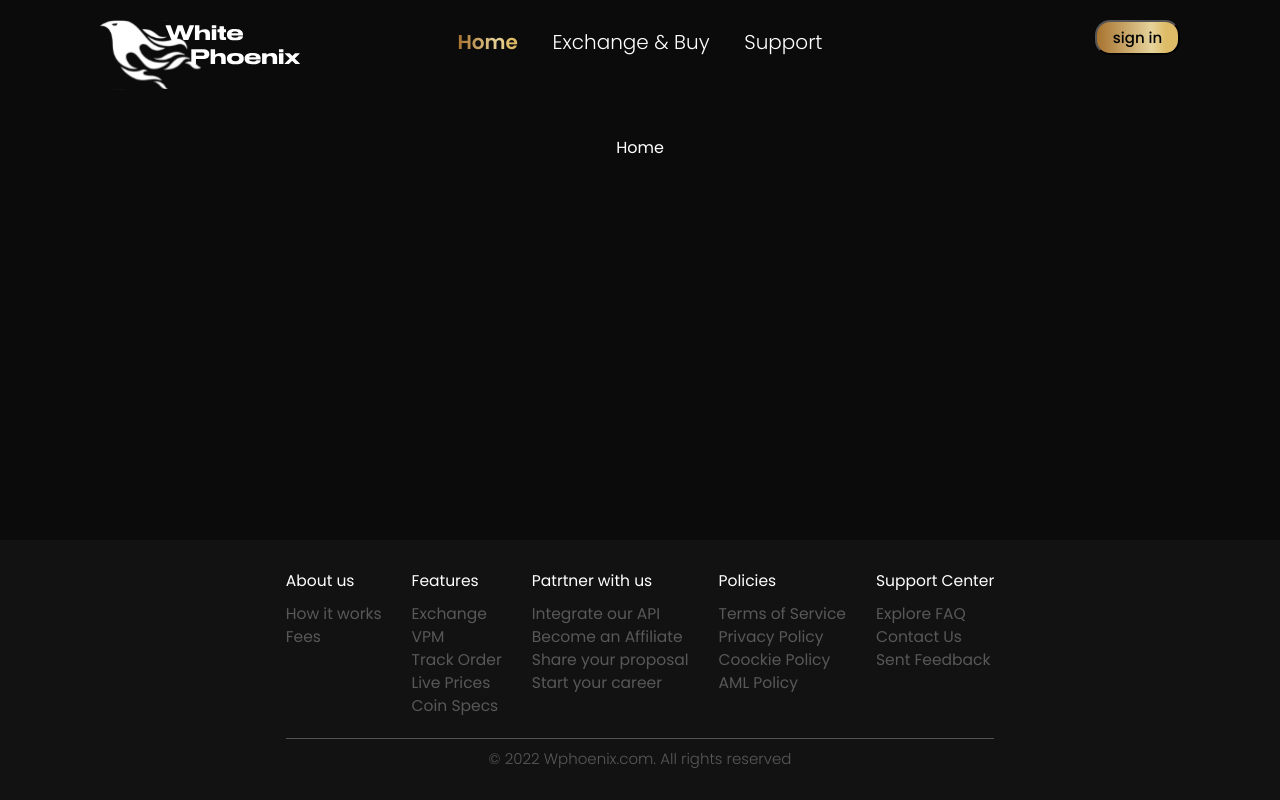
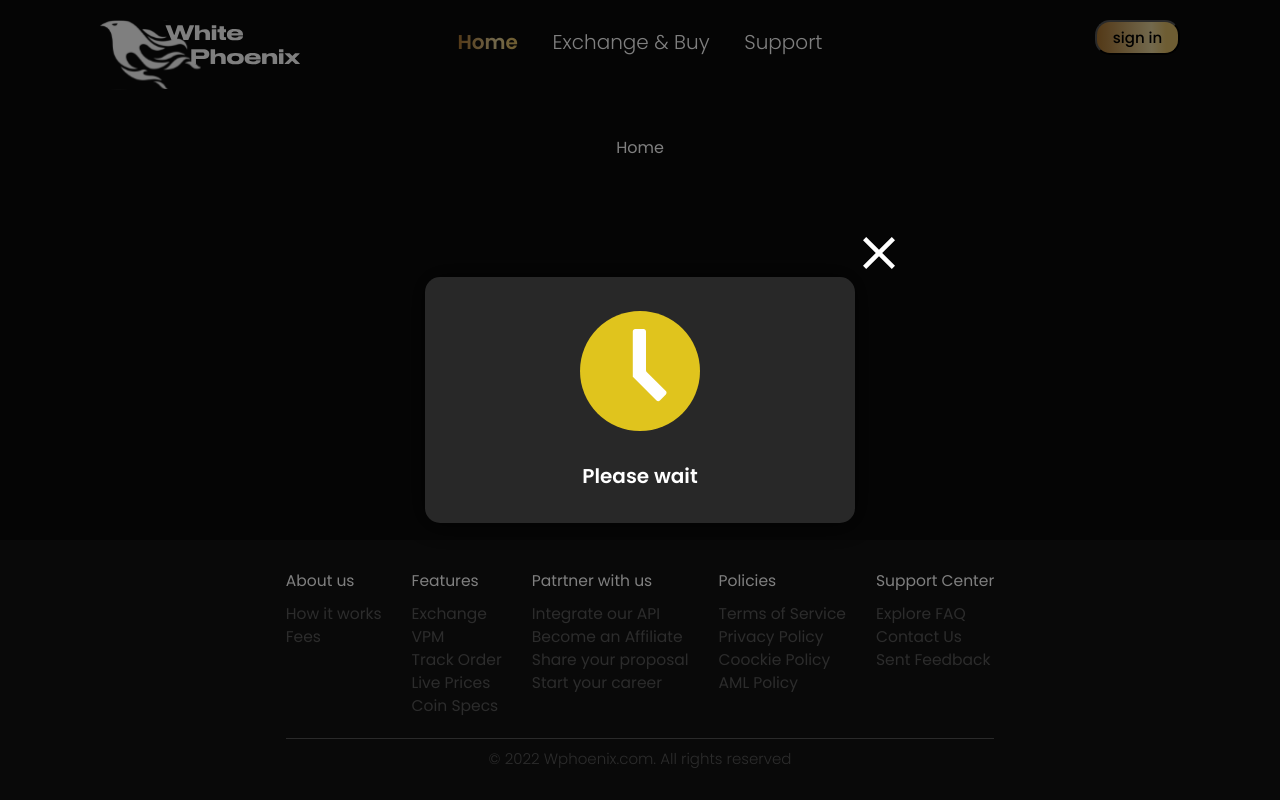
Before and after one commit to chyVacheck/white_proenix, a React (Create React App) app: page /home in a window 1280 px wide. Built offline with nearby package versions, Linux system fonts and the light colour scheme.

Commit message:
Add PopupInfo to a page

```diff
--- a/src/components/App/App.js
+++ b/src/components/App/App.js
@@ -9,20 +9,38 @@ import Home from '../Home/Home.js';
 import ExchangeBuy from '../ExchangeBuy/ExchangeBuy';
 import Support from '../Support/Support';
 import Footer from '../Footer/Footer.js';
+
 //? компоненты из футера
+import Policies from '../Policies/Policies';
 import HowItWorks from '../HowItWorks/HowItWorks';
-import Policies from '../Policies/Policies';
 
 //? авторизация/регистрация
 import Register from '../Register/Register.js';
 import Login from '../Login/Login.js';
-//? хуки
+
+//? поп-апы
+import PopupInfo from '../PopupInfo/PopupInfo';
+
+//* хуки
 import { useState } from 'react';
+
+import icons from './../../utils/constants.js';
 
 function App() {
 
   const [isLogined, setIsLogined] = useState(false);
   const [currentEmail, setCurrentEmail] = useState('email@mail.ru');
+
+  //* State for PopupInfo
+  const [isPopupInfoOpen, setIsPopupInfoOpen] = useState(true);
+  const [isPopupInfoMessage, setIsPopupInfoMessage] = useState('Please wait');
+  const [isPopupInfoImage, setIsPopupInfoImage] = useState(icons.waiting);
+  const [isPopupInfoAlt, setIsPopupInfoAlt] = useState('error');
+
+
+  function closePopup(state, setState) {
+    setState(!state);
+  }
 
 
   function logOf() {
@@ -33,6 +51,7 @@ function App() {
   return (
     <div className="app">
 
+      {/*//? шапка сайта, блок header */}
       <Header
         currentEmail={currentEmail}
         isLogined={isLogined}
@@ -129,6 +148,16 @@ function App() {
 
       {/*//? подвал сайта, блок footer */}
       <Footer />
+
+      {/*//! pop-up`ы сайта */}
+      <PopupInfo
+        isOpen={isPopupInfoOpen}
+        img={isPopupInfoImage}
+        alt={isPopupInfoAlt}
+        message={isPopupInfoMessage}
+        onClose={closePopup}
+        setIsOpen={setIsPopupInfoOpen}
+      />
     </div >
   );
 }
```
